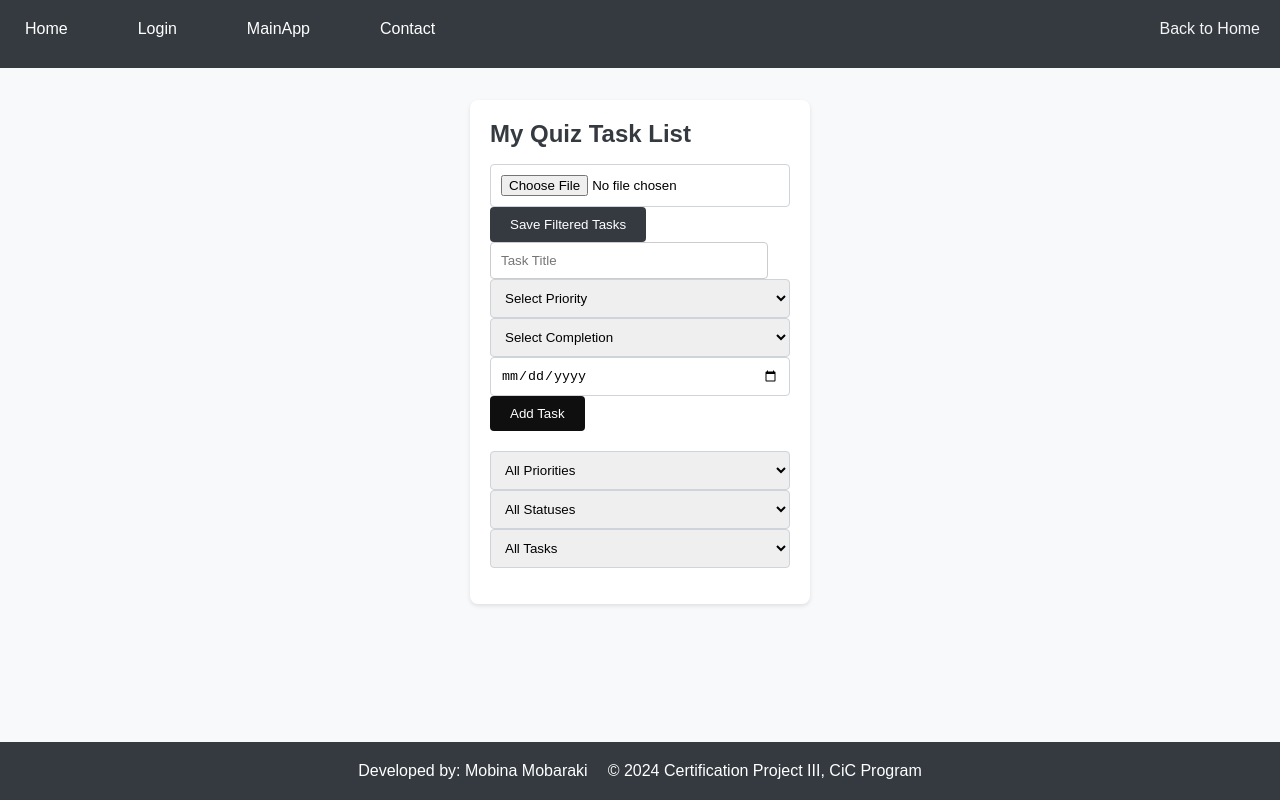
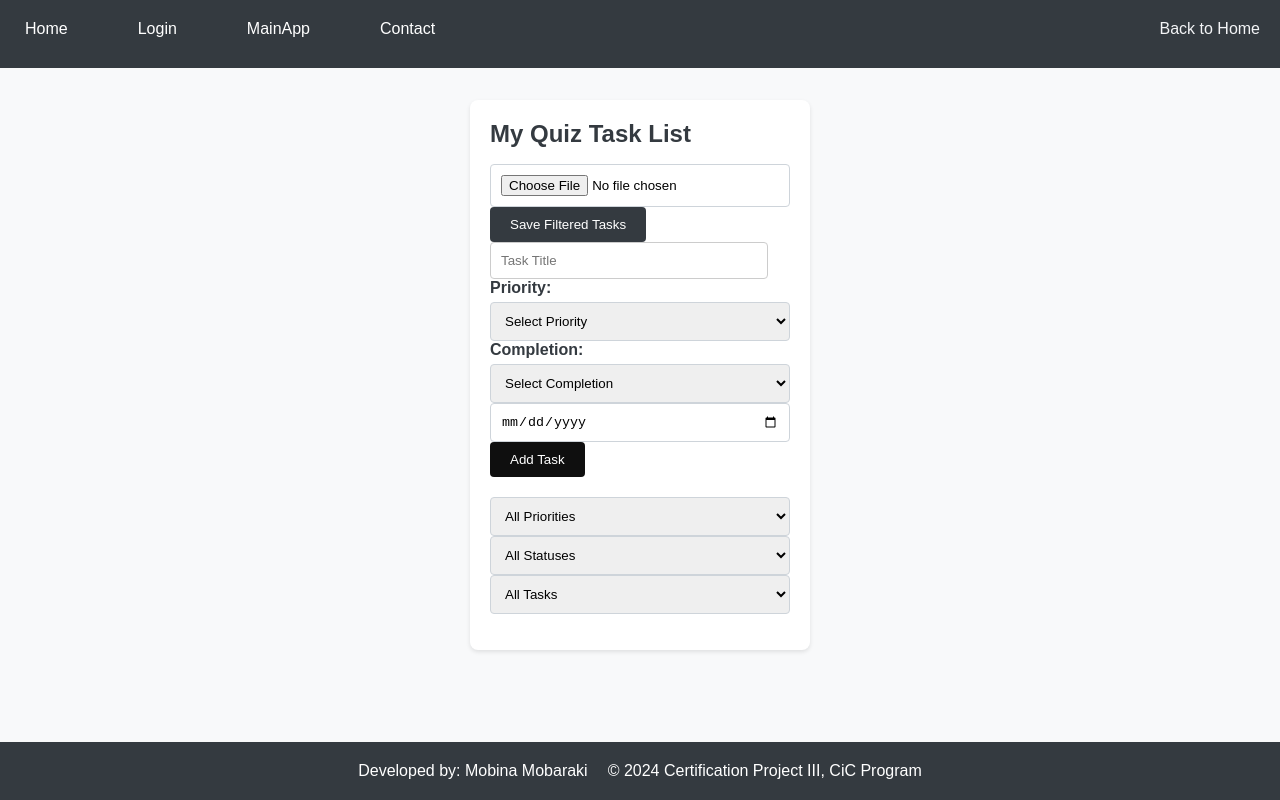
Before and after one commit to mobinamb/-certification-project3, a React (Vite) app in the folder client/: page /mainApp in a window 1280 px wide. Built offline with nearby package versions, Linux system fonts and the light colour scheme.

Commit message:
frontend testing

```diff
--- a/client/src/components/AddTaskForm.jsx
+++ b/client/src/components/AddTaskForm.jsx
@@ -77,14 +77,18 @@ const AddTaskForm = ({ onTaskAdd }) => {
         placeholder="Task Title"
         {...(errors.title && { error: true, errorMessage: errors.title })}
       />
-      <select value={priority} onChange={(e) => setPriority(e.target.value)}>
+
+
+      <label for="priority">Priority:</label>
+      <select id="priority" value={priority} onChange={(e) => setPriority(e.target.value)}>
         <option value="">Select Priority</option>
         <option value="low">Low</option>
         <option value="medium">Medium</option>
         <option value="high">High</option>
       </select>
 
-      <select value={completion} onChange={(e) => setCompletion(e.target.value)}>
+      <label for="Completion">Completion:</label>
+      <select id="Completion" value={completion} onChange={(e) => setCompletion(e.target.value)}>
         <option value="">Select Completion</option>
         <option value="todo">todo</option>
         <option value="in progress">in progress</option>
```
Also changed, not shown: client/package.json (+14 -0 lines), client/.babelrc (added), 2 other files (tests, documents, lock files or other folders).
